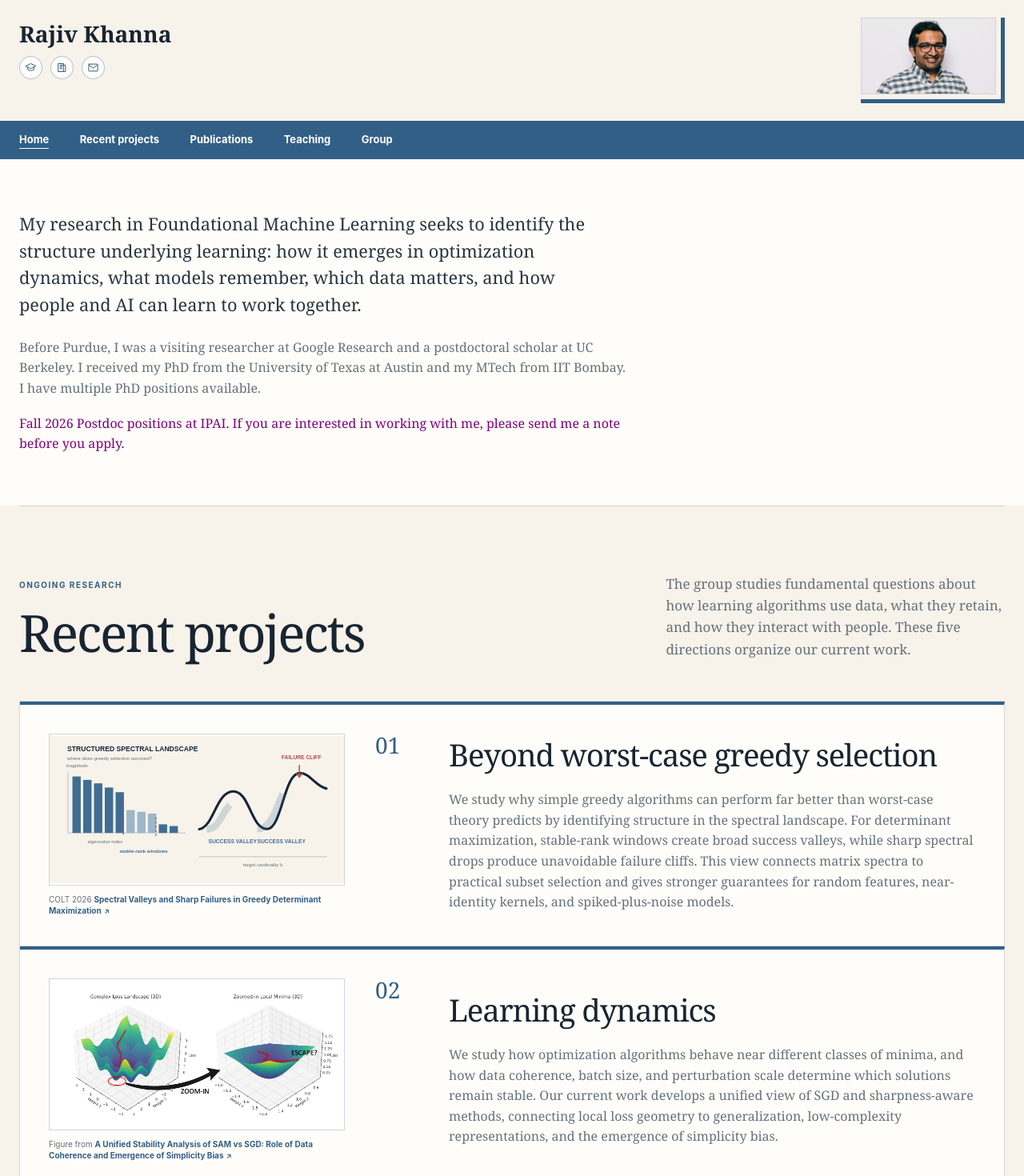
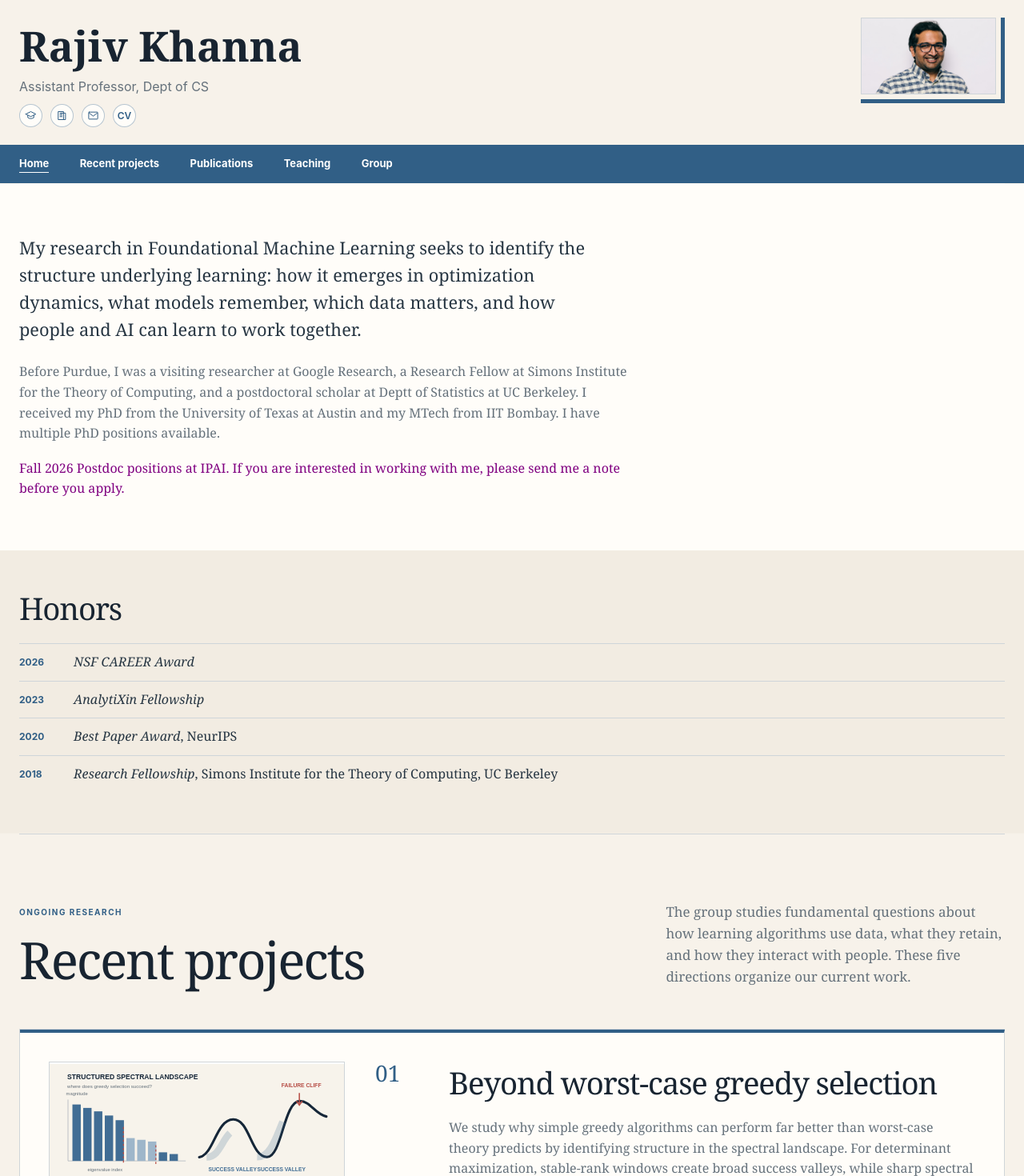
Before and after one commit to rjvak7/rjvak7.github.io, a Next.js app: page / in a window 1280 px wide. Shown: the top 1470 px of the page at 80% size. Built offline with nearby package versions, Linux system fonts and the light colour scheme.

Commit message:
Update biography, honors, header, and CV link

```diff
--- a/app/globals.css
+++ b/app/globals.css
@@ -89,6 +89,7 @@ a:focus-visible {
   display: flex;
   justify-content: space-between;
   align-items: flex-start;
+  gap: 20px;
   width: min(100% - 48px, 1240px);
   margin-inline: auto;
   padding-block: 22px;
@@ -104,9 +105,16 @@ a:focus-visible {
   flex-direction: column;
   color: var(--ink);
   font-family: var(--serif);
-  font-size: 28px;
+  font-size: clamp(32px, 4.5vw, 52px);
   font-weight: 700;
   line-height: 1.2;
+}
+
+.header-role {
+  margin: 8px 0 0;
+  color: var(--muted);
+  font-size: clamp(13px, 1.5vw, 16px);
+  line-height: 1.5;
 }
 
 .header-profiles,
@@ -170,6 +178,7 @@ a:focus-visible {
 }
 
 .header-portrait {
+  flex-shrink: 0;
   width: 180px;
   margin: 0;
   padding: 0 6px 6px 0;
@@ -399,6 +408,43 @@ a:hover .external-mark {
   font-family: var(--serif);
   font-size: 17px;
   line-height: 1.6;
+}
+
+.honors {
+  padding-block: clamp(32px, 4vw, 52px);
+}
+
+.honors h2 {
+  margin: 0 0 22px;
+  color: var(--ink);
+  font-family: var(--serif);
+  font-size: clamp(28px, 3vw, 40px);
+  font-weight: 500;
+  letter-spacing: -0.03em;
+  line-height: 1.12;
+}
+
+.honors-list {
+  margin: 0;
+  padding: 0;
+  list-style: none;
+}
+
+.honors-list li {
+  display: grid;
+  grid-template-columns: 48px minmax(0, 1fr);
+  gap: 20px;
+  padding-block: 10px;
+  border-top: 1px solid var(--line);
+  font-family: var(--serif);
+}
+
+.honors-list time {
+  padding-top: 3px;
+  color: var(--blue);
+  font-family: var(--sans);
+  font-size: 12px;
+  font-weight: 700;
 }
 
 .research {
--- a/app/page.tsx
+++ b/app/page.tsx
@@ -90,8 +90,10 @@ export default function Home() {
               and AI can learn to work together.
             </p>
             <p>
-              Before Purdue, I was a visiting researcher at Google Research and
-              a postdoctoral scholar at UC Berkeley. I received my PhD from the
+              Before Purdue, I was a visiting researcher at Google Research,
+              a Research Fellow at Simons Institute for the Theory of Computing,
+              and a postdoctoral scholar at Deptt of Statistics at UC Berkeley.
+              I received my PhD from the
               University of Texas at Austin and my MTech from IIT Bombay. I have
               multiple PhD positions available.
             </p>
@@ -105,6 +107,35 @@ export default function Home() {
             </p>
           </div>
 
+        </section>
+
+        <section
+          className="honors section-container"
+          id="honors"
+          aria-labelledby="honors-title"
+        >
+          <h2 id="honors-title">Honors</h2>
+          <ul className="honors-list">
+            <li>
+              <time dateTime="2026">2026</time>
+              <span><em>NSF CAREER Award</em></span>
+            </li>
+            <li>
+              <time dateTime="2023">2023</time>
+              <span><em>AnalytiXin Fellowship</em></span>
+            </li>
+            <li>
+              <time dateTime="2020">2020</time>
+              <span><em>Best Paper Award</em>, NeurIPS</span>
+            </li>
+            <li>
+              <time dateTime="2018">2018</time>
+              <span>
+                <em>Research Fellowship</em>, Simons Institute for the Theory of
+                Computing, UC Berkeley
+              </span>
+            </li>
+          </ul>
         </section>
 
         <section
--- a/app/publications/data.ts
+++ b/app/publications/data.ts
@@ -18,8 +18,7 @@ export const publications = [
   {
     "year": "2026",
     "venue": "Journal of Chemical Information and Modeling",
-    "title": "MolSelector: A Machine Learning Framework for Interpretable Subset Selection from Molecular Science Data Sets
-",
+    "title": "MolSelector: A Machine Learning Framework for Interpretable Subset Selection from Molecular Science Data Sets",
     "authors": "Caitlin Whitter, Aurora Evelyn Clark, Alex Pothen, Rajiv Khanna",
     "href": null
   },
--- a/app/site-header.tsx
+++ b/app/site-header.tsx
@@ -46,6 +46,7 @@ export default function SiteHeader({
           <Link className="wordmark" href="/" aria-label="Rajiv Khanna, home">
             Rajiv Khanna
           </Link>
+          <p className="header-role">Assistant Professor, Dept of CS</p>
           <div className="header-profiles" aria-label="Research profiles">
             <a
               href="https://scholar.google.com/citations?user=523w4w8AAAAJ&hl=en"
@@ -71,6 +72,15 @@ export default function SiteHeader({
               title="rajivak@purdue.edu"
             >
               <ProfileGlyph type="email" />
+            </a>
+            <a
+              href="/FullCV.pdf"
+              target="_blank"
+              rel="noreferrer"
+              aria-label="Rajiv Khanna’s CV"
+              title="Curriculum vitae"
+            >
+              CV
             </a>
           </div>
         </div>
--- a/package.json
+++ b/package.json
@@ -6,7 +6,7 @@
     "node": ">=22.13.0"
   },
   "scripts": {
-    "dev": "WRANGLER_LOG_PATH=.wrangler/wrangler.log vinext dev",
+    "dev": "next dev",
     "build": "WRANGLER_LOG_PATH=.wrangler/wrangler.log vinext build",
     "build:pages": "GITHUB_PAGES=true next build",
     "start": "WRANGLER_LOG_PATH=.wrangler/wrangler.log vinext start",
```
Also changed, not shown: 2 other files (tests, documents, lock files or other folders).
